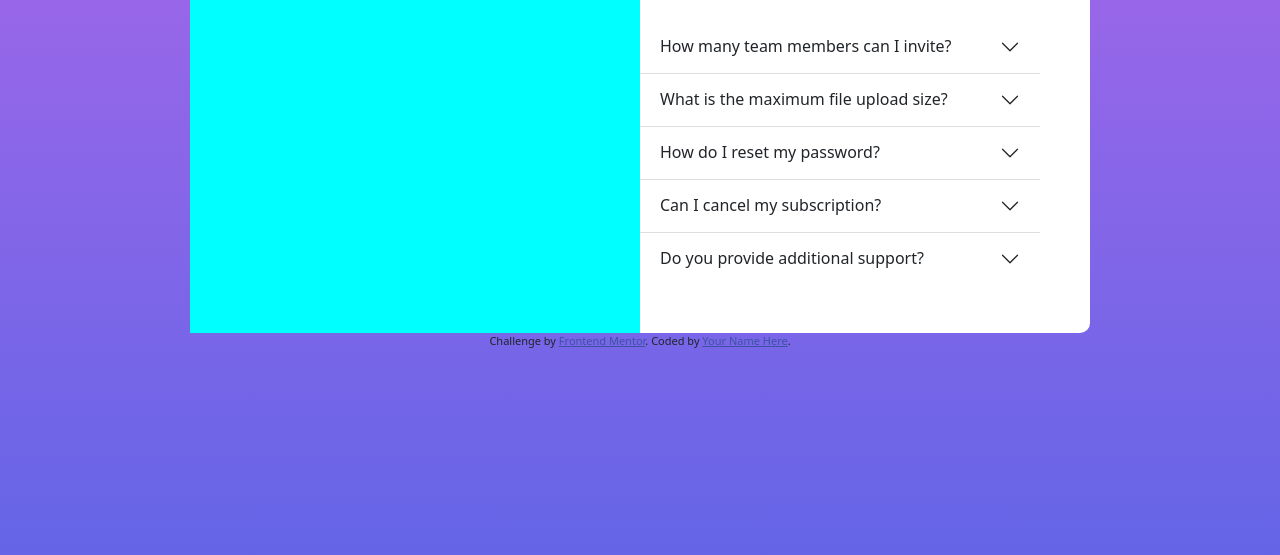
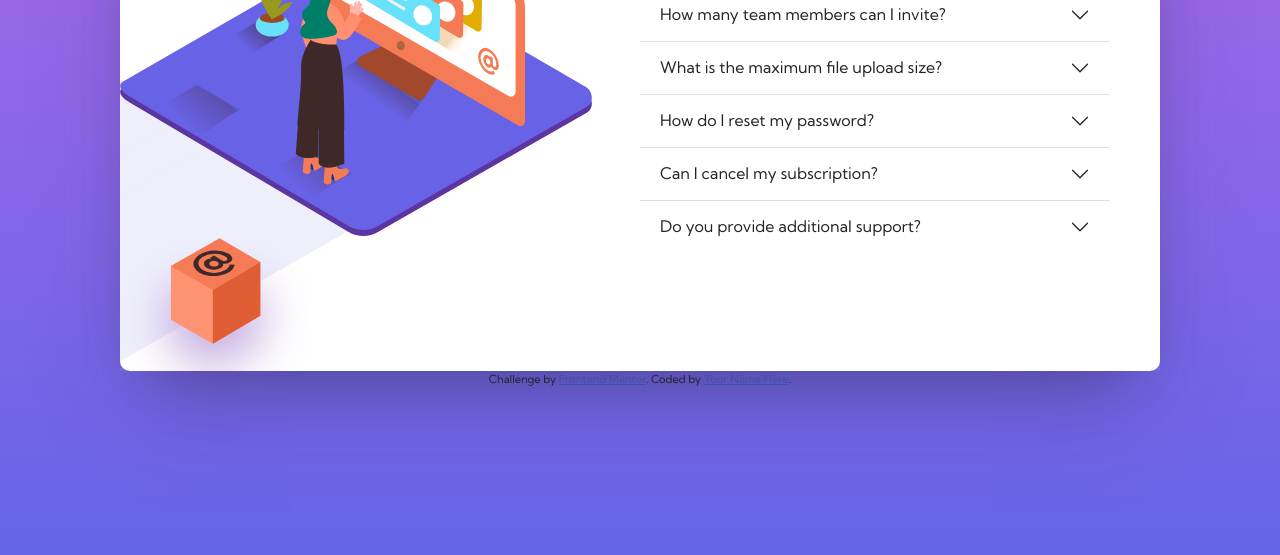
Before and after one commit to akaditya394/FAQ-accordion-card, a plain HTML site: page index.html in a window 1280 px wide. Shown: the part 245-800 px from the top of the page. Drawn offline with nearby package versions, Linux system fonts and the light colour scheme.

Commit message:
first draft

```diff
--- a/index.html
+++ b/index.html
@@ -39,8 +39,16 @@
     </style>
   </head>
   <body>
+    <div class="everything">
     <div class="flexbox_container">
-      <div class="image"></div>
+      <div class="image">
+        <div class="woman-image">
+
+          <img src="images/illustration-woman-online-desktop.svg" alt="woman-image" />
+          <img src="images/illustration-box-desktop.svg" />
+        </div>
+
+      </div>
       <div class="faq-section">
         <div class="faq-heading"><h1>FAQs</h1></div>
         <div class="accordion accordion-flush" id="accordionFlushExample">
@@ -179,10 +187,12 @@
         >Frontend Mentor</a
       >. Coded by <a href="#">Your Name Here</a>.
     </div>
+
     <script
       src="https://cdn.jsdelivr.net/npm/bootstrap@5.1.3/dist/js/bootstrap.bundle.min.js"
       integrity="sha384-ka7Sk0Gln4gmtz2MlQnikT1wXgYsOg+OMhuP+IlRH9sENBO0LRn5q+8nbTov4+1p"
       crossorigin="anonymous"
     ></script>
+
   </body>
 </html>
--- a/styles.css
+++ b/styles.css
@@ -1,20 +1,23 @@
 html {
-  height: 100%;
+  height: 100vh;
+  width: 100vw;
 }
 
 body {
   padding: 0;
   margin: 0;
-  background: linear-gradient(
+  background-image: linear-gradient(
     to bottom,
     hsl(273, 75%, 66%),
     hsl(240, 73%, 65%)
   );
-  background-position: 0, 0;
+  background-size: cover;
+  font-family: "Kumbh Sans", sans-serif !important;
+  font-size: 12px !important;
   background-repeat: no-repeat;
   display: flex;
   flex-direction: column;
-  justify-content: space-around;
+  justify-content: center;
   align-items: center;
 }
 
@@ -22,22 +25,37 @@ body {
   display: flex;
   flex-direction: row;
   justify-content: center;
+  box-shadow: rgba(50, 50, 93, 0.25) 0px 50px 100px -20px,
+    rgba(0, 0, 0, 0.3) 0px 30px 60px -30px;
   align-items: center;
-  margin: 8rem 0 0 0;
+  margin: 6rem 0 0 0;
+  flex-wrap: wrap;
 }
 
 .image {
-  height: 450px;
-  width: 450px;
-  background-color: aqua;
+  height: 520px;
+  width: 520px;
+  border-radius: 10px 0 0 10px;
+  background-color: white;
+  background-image: url("images/bg-pattern-desktop.svg");
+  background-repeat: no-repeat;
+  background-size: cover;
+  background-position: -300px 0px;
+}
+
+.woman-image {
+  position: relative;
+  margin: 5% 50% 0 0;
+  z-index: 1;
 }
 
 .faq-section {
   padding: 50px 50px 20px 0;
-  height: 450px;
-  width: 450px;
+  height: 520px;
+  width: 520px;
   text-align: left;
   border-radius: 0 10px 10px 0;
+  color: hsl(237, 12%, 33%);
 
   background-color: white;
 }
@@ -45,8 +63,23 @@ body {
 .faq-heading {
   margin: 0 0 40px 0;
   padding: 0 0 0 20px;
+  font-weight: 700 !important;
+}
+
+.hover {
+  color: hsl(240, 6%, 50%);
 }
 
 .hover:hover {
   color: hsl(14, 88%, 65%);
 }
+
+@media (max-width: 1040px) {
+  .image {
+    border-radius: 10px 10px 0 0;
+  }
+
+  .faq-section {
+    border-radius: 0 0 10px 10px;
+  }
+}
```
